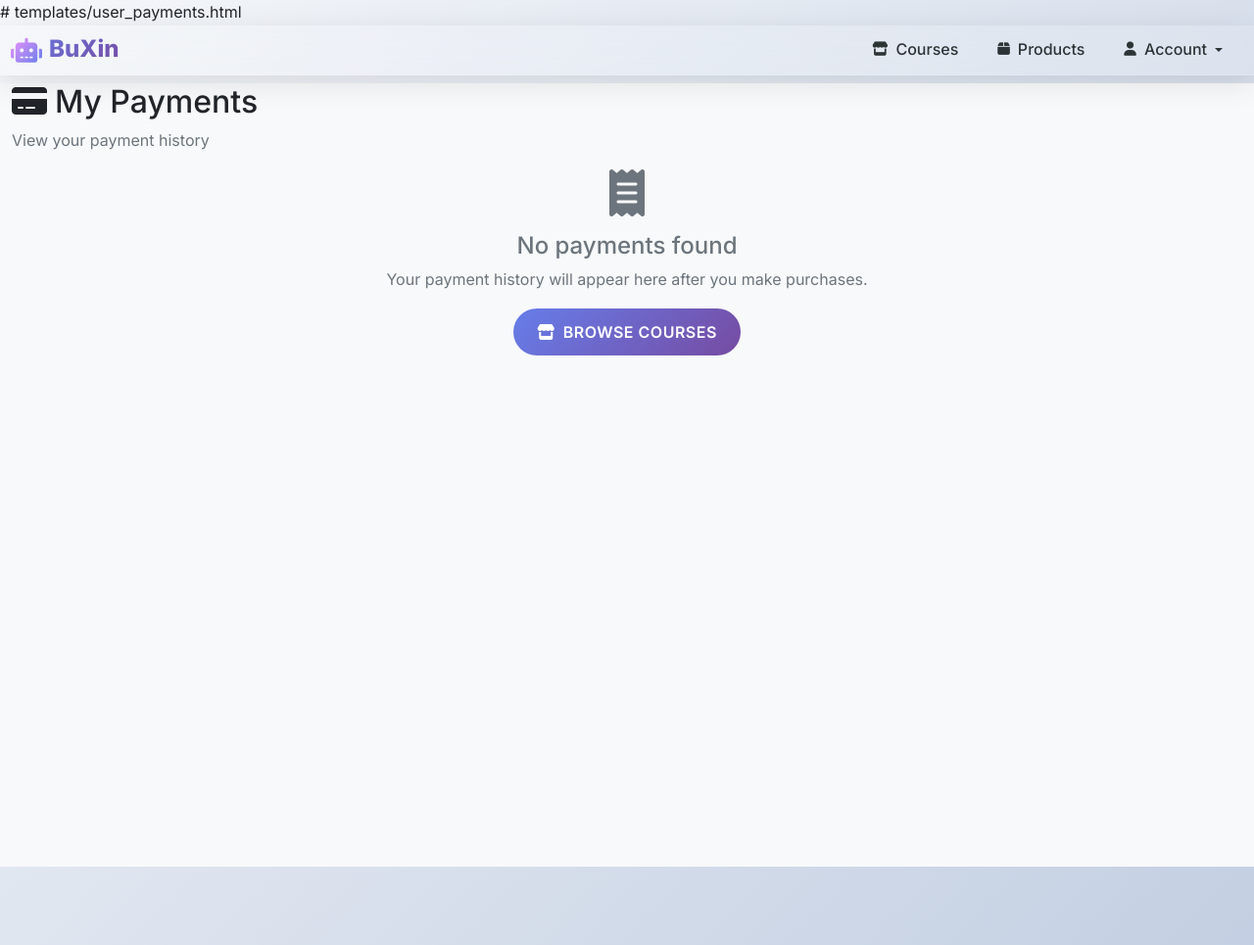
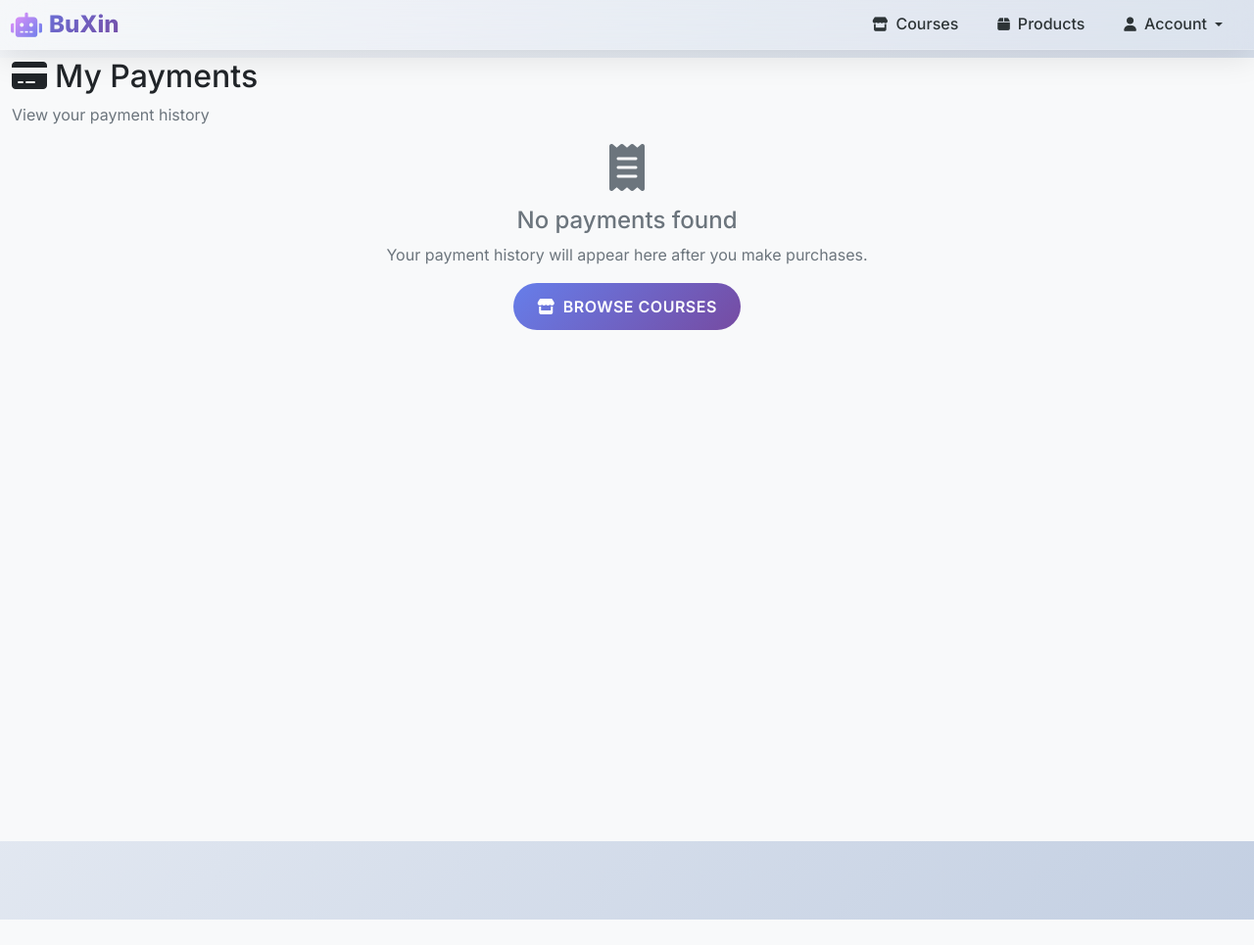
Before and after one commit to BuxinFutureAccademy/BuxinFutureAccademy, a Python web app: template templates/user_payments.html in a window 1280 px wide. Shown: the whole page at 98% size. After the commit the page ends 939 px from the top, so only its background shows below. Run offline with Jinja, Linux system fonts and the light colour scheme; the template is opened without the code that fills it, so the values that code supplies are empty.

Commit message:
Update user_payments.html

```diff
--- a/templates/user_payments.html
+++ b/templates/user_payments.html
@@ -1,4 +1,3 @@
-# templates/user_payments.html
 {% extends "base.html" %}
 
 {% block content %}
```
